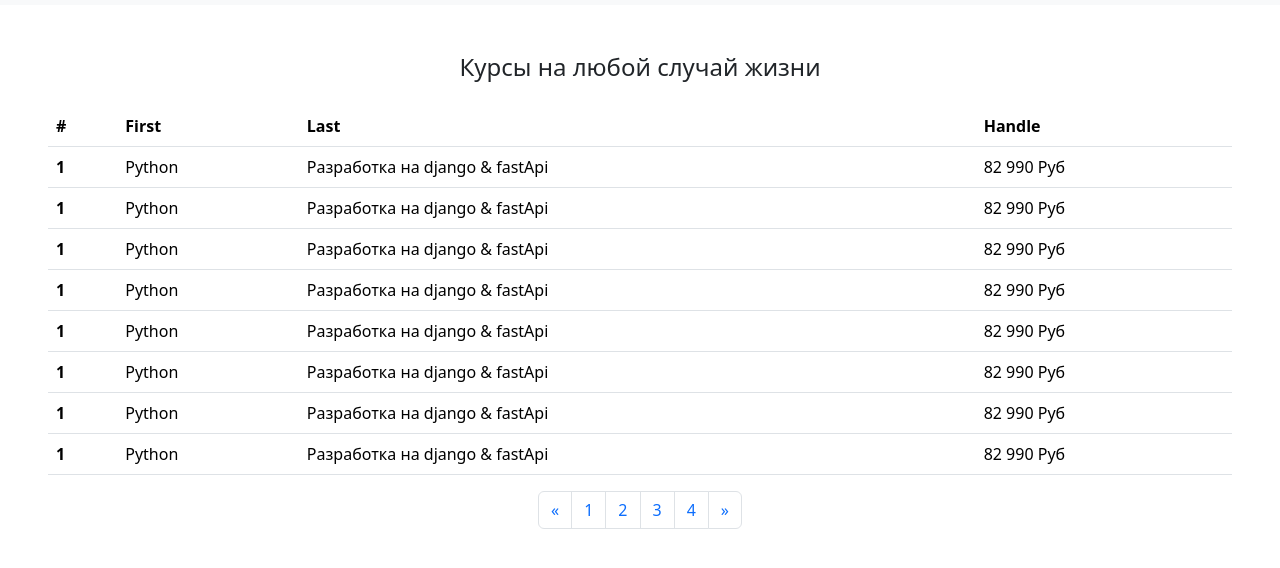
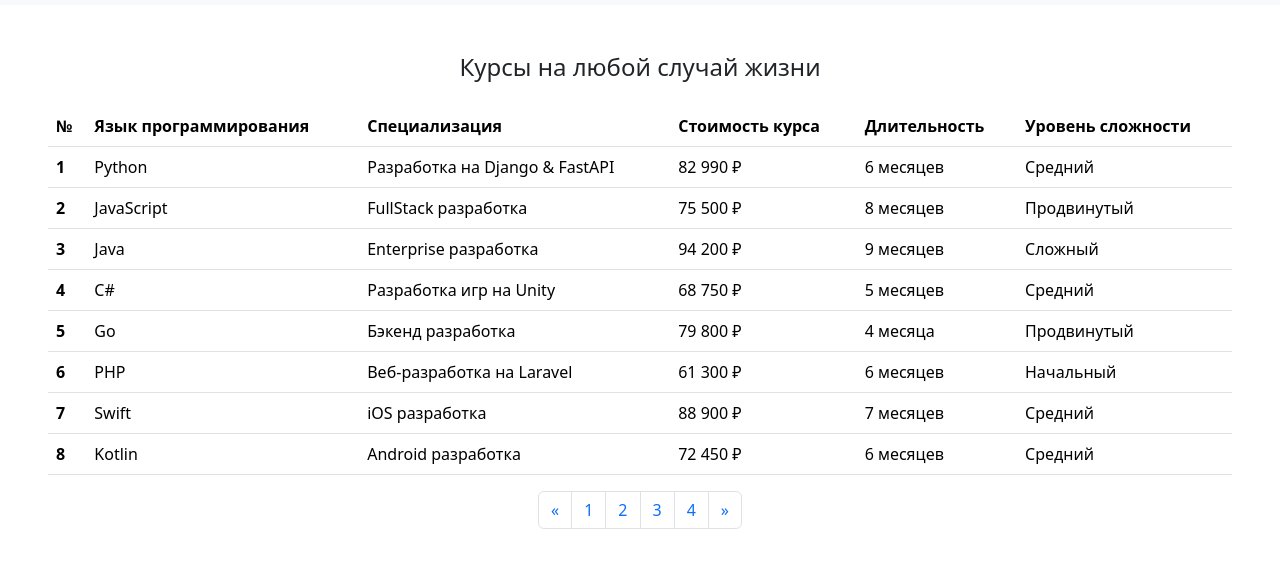
Before and after one commit to zxcpozer66/Tech-Academy, a plain HTML site: page index.html in a window 1280 px wide. Shown: the part 51-619 px from the top of the page. Drawn offline with nearby package versions, Linux system fonts and the light colour scheme.

Commit message:
update table

```diff
--- a/index.html
+++ b/index.html
@@ -74,60 +74,78 @@
 				<table class="table table-hover">
     <thead>
         <tr>
-							<th scope="col">#</th>
-							<th scope="col">First</th>
-							<th scope="col">Last</th>
-							<th scope="col">Handle</th>
+            <th scope="col">№</th>
+            <th scope="col">Язык программирования</th>
+            <th scope="col">Специализация</th>
+            <th scope="col">Стоимость курса</th>
+            <th scope="col">Длительность</th>
+            <th scope="col">Уровень сложности</th>
         </tr>
     </thead>
     <tbody>
         <tr>
             <th scope="row">1</th>
             <td>Python</td>
-							<td>Разработка на django & fastApi</td>
-							<td>82 990 Руб</td>
+            <td>Разработка на Django & FastAPI</td>
+            <td>82 990 ₽</td>
+            <td>6 месяцев</td>
+            <td>Средний</td>
         </tr>
         <tr>
-							<th scope="row">1</th>
-							<td>Python</td>
-							<td>Разработка на django & fastApi</td>
-							<td>82 990 Руб</td>
+            <th scope="row">2</th>
+            <td>JavaScript</td>
+            <td>FullStack разработка</td>
+            <td>75 500 ₽</td>
+            <td>8 месяцев</td>
+            <td>Продвинутый</td>
         </tr>
         <tr>
-							<th scope="row">1</th>
-							<td>Python</td>
-							<td>Разработка на django & fastApi</td>
-							<td>82 990 Руб</td>
+            <th scope="row">3</th>
+            <td>Java</td>
+            <td>Enterprise разработка</td>
+            <td>94 200 ₽</td>
+            <td>9 месяцев</td>
+            <td>Сложный</td>
         </tr>
         <tr>
-							<th scope="row">1</th>
-							<td>Python</td>
-							<td>Разработка на django & fastApi</td>
-							<td>82 990 Руб</td>
+            <th scope="row">4</th>
+            <td>C#</td>
+            <td>Разработка игр на Unity</td>
+            <td>68 750 ₽</td>
+            <td>5 месяцев</td>
+            <td>Средний</td>
         </tr>
         <tr>
-							<th scope="row">1</th>
-							<td>Python</td>
-							<td>Разработка на django & fastApi</td>
-							<td>82 990 Руб</td>
+            <th scope="row">5</th>
+            <td>Go</td>
+            <td>Бэкенд разработка</td>
+            <td>79 800 ₽</td>
+            <td>4 месяца</td>
+            <td>Продвинутый</td>
         </tr>
         <tr>
-							<th scope="row">1</th>
-							<td>Python</td>
-							<td>Разработка на django & fastApi</td>
-							<td>82 990 Руб</td>
+            <th scope="row">6</th>
+            <td>PHP</td>
+            <td>Веб-разработка на Laravel</td>
+            <td>61 300 ₽</td>
+            <td>6 месяцев</td>
+            <td>Начальный</td>
         </tr>
         <tr>
-							<th scope="row">1</th>
-							<td>Python</td>
-							<td>Разработка на django & fastApi</td>
-							<td>82 990 Руб</td>
+            <th scope="row">7</th>
+            <td>Swift</td>
+            <td>iOS разработка</td>
+            <td>88 900 ₽</td>
+            <td>7 месяцев</td>
+            <td>Средний</td>
         </tr>
         <tr>
-							<th scope="row">1</th>
-							<td>Python</td>
-							<td>Разработка на django & fastApi</td>
-							<td>82 990 Руб</td>
+            <th scope="row">8</th>
+            <td>Kotlin</td>
+            <td>Android разработка</td>
+            <td>72 450 ₽</td>
+            <td>6 месяцев</td>
+            <td>Средний</td>
         </tr>
     </tbody>
 </table>
```
Lines whose indentation alone changed are shown as unchanged.
